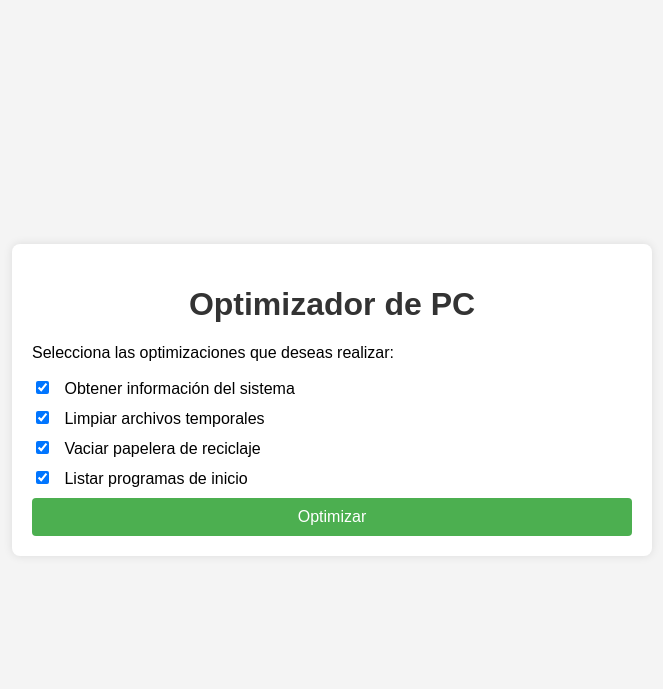
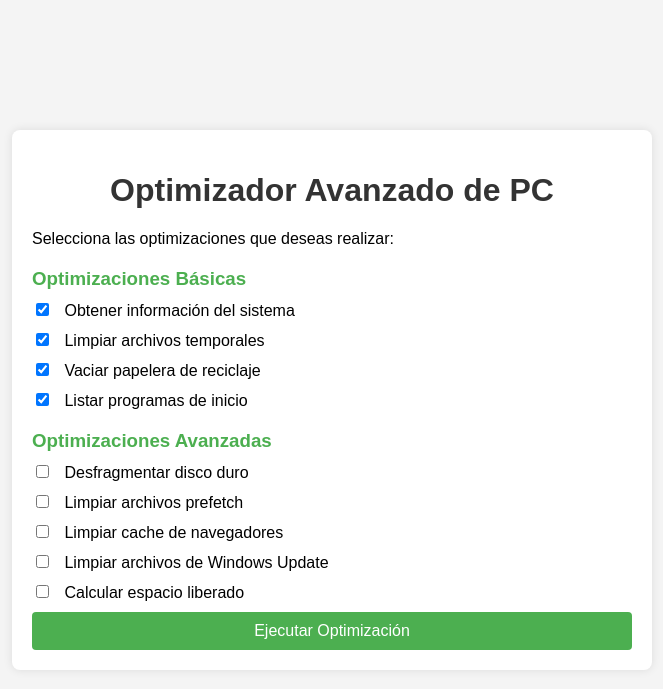
Before and after one commit to estebanLopezU/mineria_de_datos_proyecto, a Flask app: page / in a window 1280 px wide. Shown: the top 689 px of the page, without its empty margins (308-971 px from the left). Run offline with Flask 3, Linux system fonts and the light colour scheme.

Commit message:
Agregar optimizaciones avanzadas: desfragmentación, limpieza de prefetch, cache de navegadores, Windows Update y cálculo de espacio

```diff
--- a/OneDrive/Documents/optimizador de pc/app.py
+++ b/OneDrive/Documents/optimizador de pc/app.py
@@ -18,6 +18,16 @@ def optimize():
         opciones.append('vaciar_papelera')
     if request.form.get('listar_inicio'):
         opciones.append('listar_inicio')
+    if request.form.get('desfragmentar'):
+        opciones.append('desfragmentar')
+    if request.form.get('limpiar_prefetch'):
+        opciones.append('limpiar_prefetch')
+    if request.form.get('limpiar_cache_nav'):
+        opciones.append('limpiar_cache_nav')
+    if request.form.get('limpiar_windows_update'):
+        opciones.append('limpiar_windows_update')
+    if request.form.get('espacio_liberado'):
+        opciones.append('espacio_liberado')
 
     resultados = ejecutar_optimizaciones(opciones)
     return render_template('resultados.html', resultados=resultados)
--- a/OneDrive/Documents/optimizador de pc/static/css/style.css
+++ b/OneDrive/Documents/optimizador de pc/static/css/style.css
@@ -21,6 +21,18 @@ body {
 h1 {
     color: #333;
     text-align: center;
+}
+
+h2 {
+    color: #555;
+    border-bottom: 2px solid #4CAF50;
+    padding-bottom: 5px;
+}
+
+h3 {
+    color: #4CAF50;
+    margin-top: 20px;
+    margin-bottom: 10px;
 }
 
 .option {
--- a/OneDrive/Documents/optimizador de pc/templates/index.html
+++ b/OneDrive/Documents/optimizador de pc/templates/index.html
@@ -8,9 +8,10 @@
 </head>
 <body>
     <div class="container">
-        <h1>Optimizador de PC</h1>
+        <h1>Optimizador Avanzado de PC</h1>
         <p>Selecciona las optimizaciones que deseas realizar:</p>
         <form action="/optimize" method="post">
+            <h3>Optimizaciones Básicas</h3>
             <div class="option">
                 <input type="checkbox" id="info_sistema" name="info_sistema" checked>
                 <label for="info_sistema">Obtener información del sistema</label>
@@ -27,7 +28,29 @@
                 <input type="checkbox" id="listar_inicio" name="listar_inicio" checked>
                 <label for="listar_inicio">Listar programas de inicio</label>
             </div>
-            <button type="submit">Optimizar</button>
+
+            <h3>Optimizaciones Avanzadas</h3>
+            <div class="option">
+                <input type="checkbox" id="desfragmentar" name="desfragmentar">
+                <label for="desfragmentar">Desfragmentar disco duro</label>
+            </div>
+            <div class="option">
+                <input type="checkbox" id="limpiar_prefetch" name="limpiar_prefetch">
+                <label for="limpiar_prefetch">Limpiar archivos prefetch</label>
+            </div>
+            <div class="option">
+                <input type="checkbox" id="limpiar_cache_nav" name="limpiar_cache_nav">
+                <label for="limpiar_cache_nav">Limpiar cache de navegadores</label>
+            </div>
+            <div class="option">
+                <input type="checkbox" id="limpiar_windows_update" name="limpiar_windows_update">
+                <label for="limpiar_windows_update">Limpiar archivos de Windows Update</label>
+            </div>
+            <div class="option">
+                <input type="checkbox" id="espacio_liberado" name="espacio_liberado">
+                <label for="espacio_liberado">Calcular espacio liberado</label>
+            </div>
+            <button type="submit">Ejecutar Optimización</button>
         </form>
     </div>
 </body>
```
Also changed, not shown: OneDrive/Documents/optimizador de pc/main.py (+95 -0 lines), OneDrive/Documents/optimizador de pc/templates/resultados.html (+28 -1 lines).
